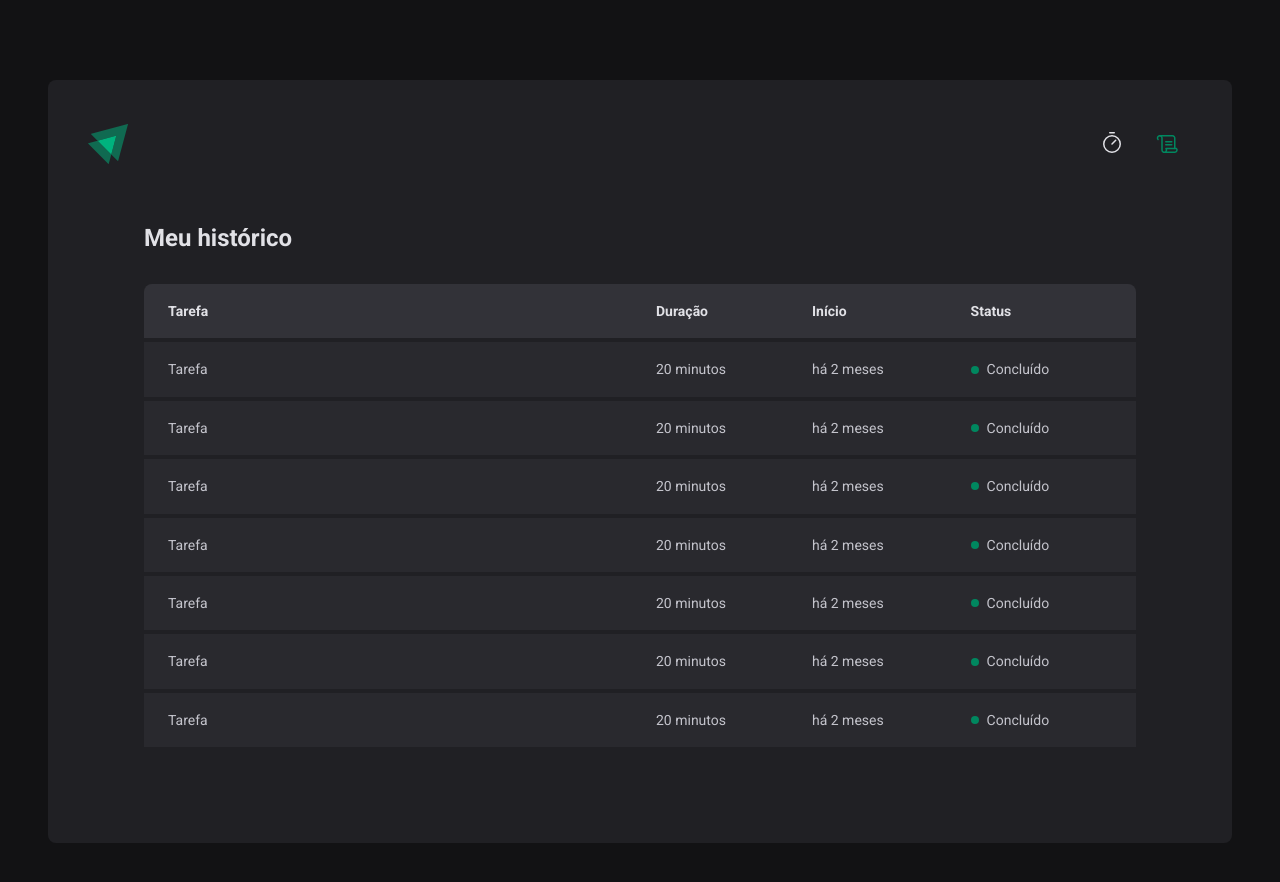
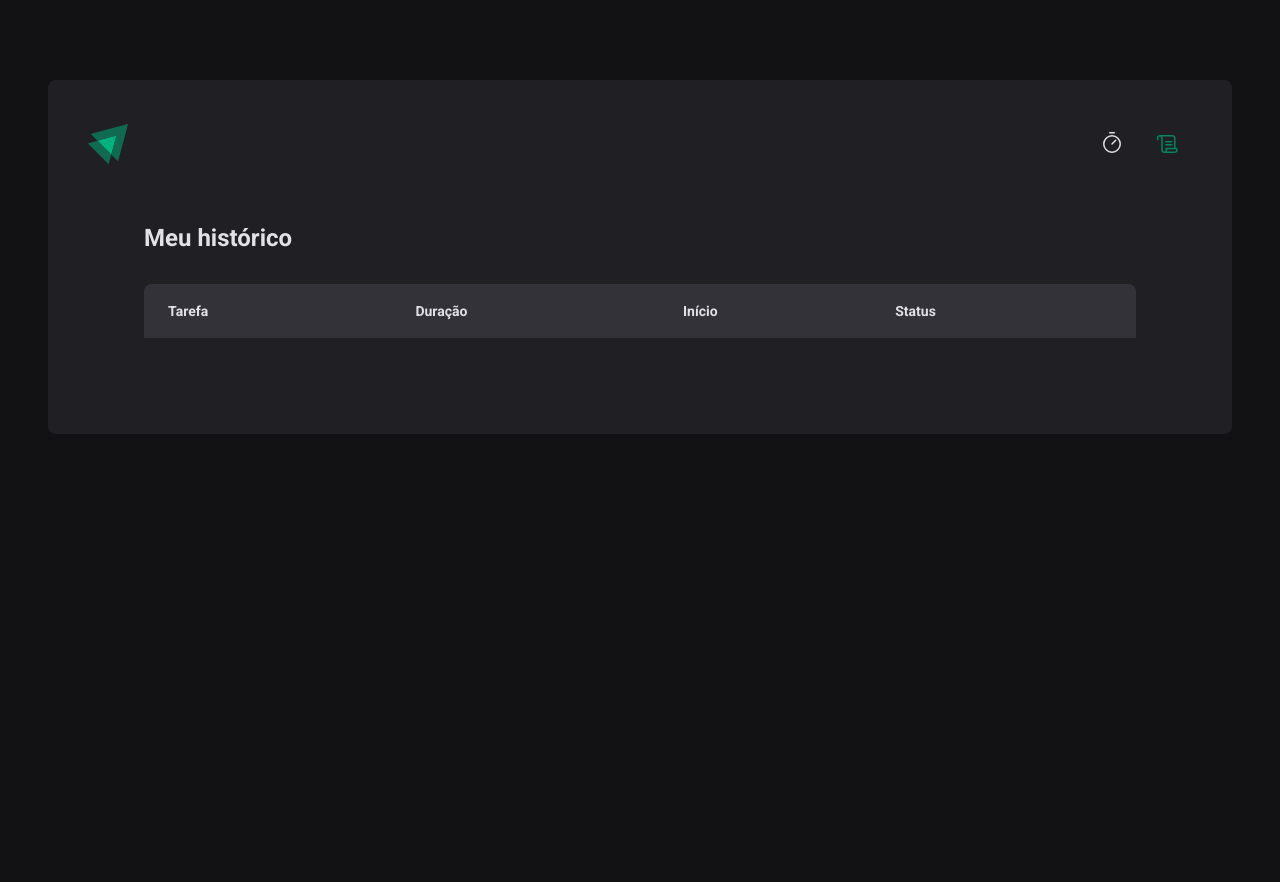
Before and after one commit to EliseuVicente/02-ignite-timer, a React (Vite) app: page /history in a window 1280 px wide. Shown: the top 882 px of the page. After the commit the page ends 800 px from the top, so only its background shows below. Built offline with nearby package versions, Linux system fonts and the light colour scheme.

Commit message:
Creating Context the History Page

```diff
--- a/src/App.tsx
+++ b/src/App.tsx
@@ -3,13 +3,16 @@ import { BrowserRouter } from 'react-router-dom'
 import { ThemeProvider } from "styled-components"
 import { GlobalStyle } from "../src/styles/themes/global"
 import { defaultTheme } from "./styles/themes/default"
+import { CyclesContextProvider } from "./contexts/CyclesContext"
 export function App() {
 
   return (
 
     <ThemeProvider theme={defaultTheme}>
       <BrowserRouter>
-        <Router />
+        <CyclesContextProvider>
+          <Router />
+        </CyclesContextProvider>
       </BrowserRouter>
 
       <GlobalStyle />
--- /dev/null
+++ b/src/contexts/CyclesContext.tsx
@@ -0,0 +1,99 @@
+import { createContext, ReactNode, useState } from "react";
+
+interface CreateCycleData {
+    task: string
+    minutesAmount: number
+}
+
+interface CyclesContextType {
+    cycles: Cycle[]
+    activeCycle: Cycle | undefined
+    activeCycleId: string | null
+    amountSecondsPassed: number
+    markCurrentCycleAsFinished: () => void
+    setSecondsPassed: (seconds:number) => void
+    createNewCycle: (data: CreateCycleData) => void
+    interruptCurrentCycle: () => void
+}
+
+interface Cycle {
+    id:string
+    task: string
+    minutesAmount: number
+    startDate: Date
+    interruptedDate?: Date
+    finishedDate?: Date
+}
+
+export const CyclesContext = createContext({} as CyclesContextType)
+
+interface CyclesContextProviderProps{
+    children: ReactNode
+}
+
+export function CyclesContextProvider({ children }:CyclesContextProviderProps) {
+
+    const [cycles, setCycles] = useState<Cycle[]>([])
+    const [activeCycleId, setActiveCycleId] = useState<string | null>(null)
+    const [amountSecondsPassed, setAmountSecondsPassed] = useState(0)
+
+    const activeCycle = cycles.find((cycle) => cycle.id === activeCycleId)
+
+    function markCurrentCycleAsFinished() {
+        setCycles( (state) =>
+            state.map((cycle) => {
+            if (cycle.id === activeCycleId) {
+                return { ...cycle, finishedDate: new Date() }
+            } else {
+                return cycle
+            }
+        }),
+        )
+    }
+
+    function setSecondsPassed(seconds: number){
+        setAmountSecondsPassed(seconds)
+    }
+
+    function createNewCycle(data: CreateCycleData ){
+        const newCycle: Cycle = {
+            id: String(new Date().getTime()),
+            task: data.task,
+            minutesAmount: data.minutesAmount,
+            startDate: new Date()
+        }
+        setCycles((state) => [...state, newCycle])
+        setActiveCycleId(newCycle.id)
+        setAmountSecondsPassed(0)
+
+    }
+
+    function interruptCurrentCycle() {
+        setCycles( state =>
+            state.map((cycle) =>{
+            if (cycle.id === activeCycleId) {
+                return { ...cycle, interruptedDate: new Date() }
+            } else {
+                return cycle
+            }
+        }),
+        )
+        setActiveCycleId(null)
+    }
+
+    return (
+        <CyclesContext.Provider
+              value={{
+                 cycles,
+                 activeCycle,
+                 activeCycleId,
+                 markCurrentCycleAsFinished,
+                 amountSecondsPassed,
+                 setSecondsPassed,
+                 createNewCycle,
+                 interruptCurrentCycle
+                 }}>
+            {children}
+        </CyclesContext.Provider>
+    )
+}
--- a/src/pages/History/index.tsx
+++ b/src/pages/History/index.tsx
@@ -1,7 +1,12 @@
-import { HistoryContainer, HistoryList, Status } from "./style";
+import { useContext } from "react"
+import { formatDistanceToNow } from 'date-fns'
+import ptBR from "date-fns/locale/pt-BR"
+import { CyclesContext } from "../../contexts/CyclesContext"
+import { HistoryContainer, HistoryList, Status } from "./styles"
 
 export function History(){
 
+    const { cycles } = useContext(CyclesContext)
 
     return (
         <HistoryContainer>
@@ -19,62 +24,30 @@ export function History(){
                     </tr>
                 </thead>
                 <tbody>
-                    <tr>
-                        <td>Tarefa</td>
-                        <td>20 minutos</td>
-                        <td>há 2 meses</td>
-                        <td>
-                            <Status statusColor="green">Concluído</Status>
-                        </td>
-                    </tr>
-                    <tr>
-                        <td>Tarefa</td>
-                        <td>20 minutos</td>
-                        <td>há 2 meses</td>
-                        <td>
-                            <Status statusColor="green">Concluído</Status>
-                        </td>
-                    </tr>
-                    <tr>
-                        <td>Tarefa</td>
-                        <td>20 minutos</td>
-                        <td>há 2 meses</td>
-                        <td>
-                            <Status statusColor="green">Concluído</Status>
-                        </td>
-                    </tr>
-                    <tr>
-                        <td>Tarefa</td>
-                        <td>20 minutos</td>
-                        <td>há 2 meses</td>
-                        <td>
-                            <Status statusColor="green">Concluído</Status>
-                        </td>
-                    </tr>
-                    <tr>
-                        <td>Tarefa</td>
-                        <td>20 minutos</td>
-                        <td>há 2 meses</td>
-                        <td>
-                            <Status statusColor="green">Concluído</Status>
-                        </td>
-                    </tr>
-                    <tr>
-                        <td>Tarefa</td>
-                        <td>20 minutos</td>
-                        <td>há 2 meses</td>
-                        <td>
-                            <Status statusColor="green">Concluído</Status>
-                        </td>
-                    </tr>
-                    <tr>
-                        <td>Tarefa</td>
-                        <td>20 minutos</td>
-                        <td>há 2 meses</td>
-                        <td>
-                            <Status statusColor="green">Concluído</Status>
-                        </td>
-                    </tr>
+                    {cycles.map(cycle => {
+                        return (
+                            <tr key={cycle.id}>
+                                <td>{cycle.task}</td>
+                                <td>{cycle.minutesAmount} minutos</td>
+                                <td>{formatDistanceToNow(cycle.startDate, {
+                                    addSuffix: true,
+                                    locale: ptBR,
+                                })}</td>
+                                <td>
+                               { cycle.finishedDate && (
+                               <Status statusColor="green">Concluído</Status> )}
+
+                               { cycle.interruptedDate && (
+                                <Status statusColor="red"> Interrompido</Status>
+                               )}
+
+                               { (!cycle.finishedDate && !cycle.interruptedDate) && (
+                                <Status statusColor="yellow"> Em andamento</Status>
+                               )}
+                            </td>
+                        </tr>
+                        )
+                    })}
                 </tbody>
             </table>
           </HistoryList>
--- a/src/pages/Home/components/Countdown/index.tsx
+++ b/src/pages/Home/components/Countdown/index.tsx
@@ -1,6 +1,6 @@
 import { differenceInSeconds } from "date-fns"
 import { useContext, useEffect } from "react"
-import { CyclesContext } from "../.."
+import { CyclesContext } from "../../../../contexts/CyclesContext"
 import { CountdownContainer, Separator } from "./styles"
 
 
--- a/src/pages/Home/components/NewCycleForm/index.tsx
+++ b/src/pages/Home/components/NewCycleForm/index.tsx
@@ -1,6 +1,6 @@
 import { useContext } from "react"
 import { useFormContext } from "react-hook-form"
-import { CyclesContext } from "../.."
+import { CyclesContext } from "../../../../contexts/CyclesContext"
 import { FormContainer, MinutesAmountInput, TaskInput } from "./styles"
 
 
--- a/src/pages/Home/index.tsx
+++ b/src/pages/Home/index.tsx
@@ -1,41 +1,19 @@
 import { HandPalm, Play } from "phosphor-react"
 import { FormProvider, useForm } from "react-hook-form"
 import { HomeContainer, StartCountdownButton, StopCountdownButton } from "./styles"
-import { createContext, useState } from "react"
+import { useContext } from "react"
 import { NewCycleForm } from "./components/NewCycleForm"
 import { Countdown } from "./components/Countdown"
 import * as zod from 'zod'
 import { zodResolver } from "@hookform/resolvers/zod"
+import { CyclesContext } from "../../contexts/CyclesContext"
 
-interface Cycle {
-    id:string
-    task: string
-    minutesAmount: number
-    startDate: Date
-    interruptedDate?: Date
-    finishedDate?: Date
-}
-
-interface CyclesContextType {
-    activeCycle: Cycle | undefined
-    activeCycleId: string | null
-    amountSecondsPassed: number
-    markCurrentCycleAsFinished: () => void
-    setSecondsPassed: (seconds:number) => void
-}
-
-export const CyclesContext = createContext({} as CyclesContextType)
 
 export function Home(){
 
-    const [cycles, setCycles] = useState<Cycle[]>([])
-    const [activeCycleId, setActiveCycleId] = useState<string | null>(null)
-
-    const [amountSecondsPassed, setAmountSecondsPassed] = useState(0)
+    const {activeCycle, createNewCycle, interruptCurrentCycle} = useContext(CyclesContext)
 
     /* exportando a tipagem inferida pelo Zod da minha Task e minutesAmount */
-
-   const activeCycle = cycles.find((cycle) => cycle.id === activeCycleId)
 
    const newCycleFormValidationSchema = zod.object({
     task: zod.string().min(1, 'informe a tarefa'),
@@ -54,49 +32,9 @@ export function Home(){
 
     const { handleSubmit, watch, reset } = newCycleForm
 
-    /* Criando novos ciclos */
-    function handleCreateNewCycle(data: NewCycleFormData ){
-        const newCycle: Cycle = {
-            id: String(new Date().getTime()),
-            task: data.task,
-            minutesAmount: data.minutesAmount,
-            startDate: new Date()
-        }
-        setCycles((state) => [...state, newCycle])
-        setActiveCycleId(newCycle.id)
-        setAmountSecondsPassed(0)
-
+    function handleCreateNewCycle(data: NewCycleFormData){
+        createNewCycle(data)
         reset()
-
-    }
-
-    function handleInterruptCycle() {
-        setCycles( state =>
-            state.map((cycle) =>{
-            if (cycle.id === activeCycleId) {
-                return { ...cycle, interruptedDate: new Date() }
-            } else {
-                return cycle
-            }
-        }),
-        )
-        setActiveCycleId(null)
-    }
-
-    function setSecondsPassed(seconds: number){
-        setAmountSecondsPassed(seconds)
-    }
-
-    function markCurrentCycleAsFinished() {
-        setCycles( (state) =>
-            state.map((cycle) => {
-            if (cycle.id === activeCycleId) {
-                return { ...cycle, finishedDate: new Date() }
-            } else {
-                return cycle
-            }
-        }),
-        )
     }
 
    const task = watch('task')
@@ -105,23 +43,14 @@ export function Home(){
     return (
         <HomeContainer>
             <form onSubmit={handleSubmit(handleCreateNewCycle)} action="">
-              <CyclesContext.Provider
-              value={{
-                 activeCycle,
-                 activeCycleId,
-                 markCurrentCycleAsFinished,
-                 amountSecondsPassed,
-                 setSecondsPassed,
-                 }}>
 
                 <FormProvider {...newCycleForm}>
                 <NewCycleForm />
                 </FormProvider>
                 <Countdown />
-              </CyclesContext.Provider>
 
                 { activeCycle ? (
-                    <StopCountdownButton onClick={handleInterruptCycle} disabled={isSubmitDisabled} type="button">
+                    <StopCountdownButton onClick={interruptCurrentCycle} type="button">
                     <HandPalm size={24}/>
                     Interromper
                 </StopCountdownButton>
```
Also changed, not shown: src/pages/History/styles.ts (renamed from src/pages/History/style.ts).
